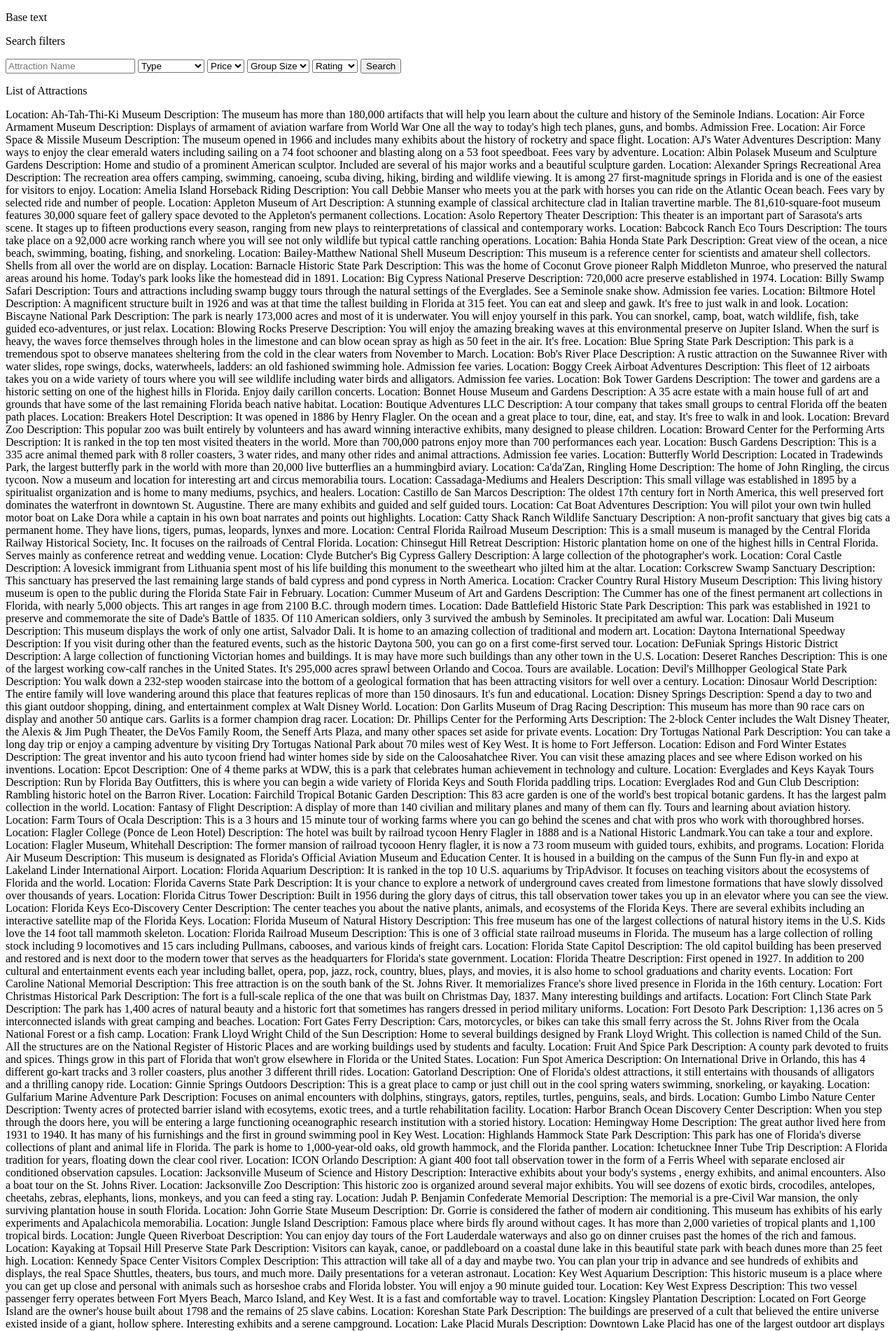
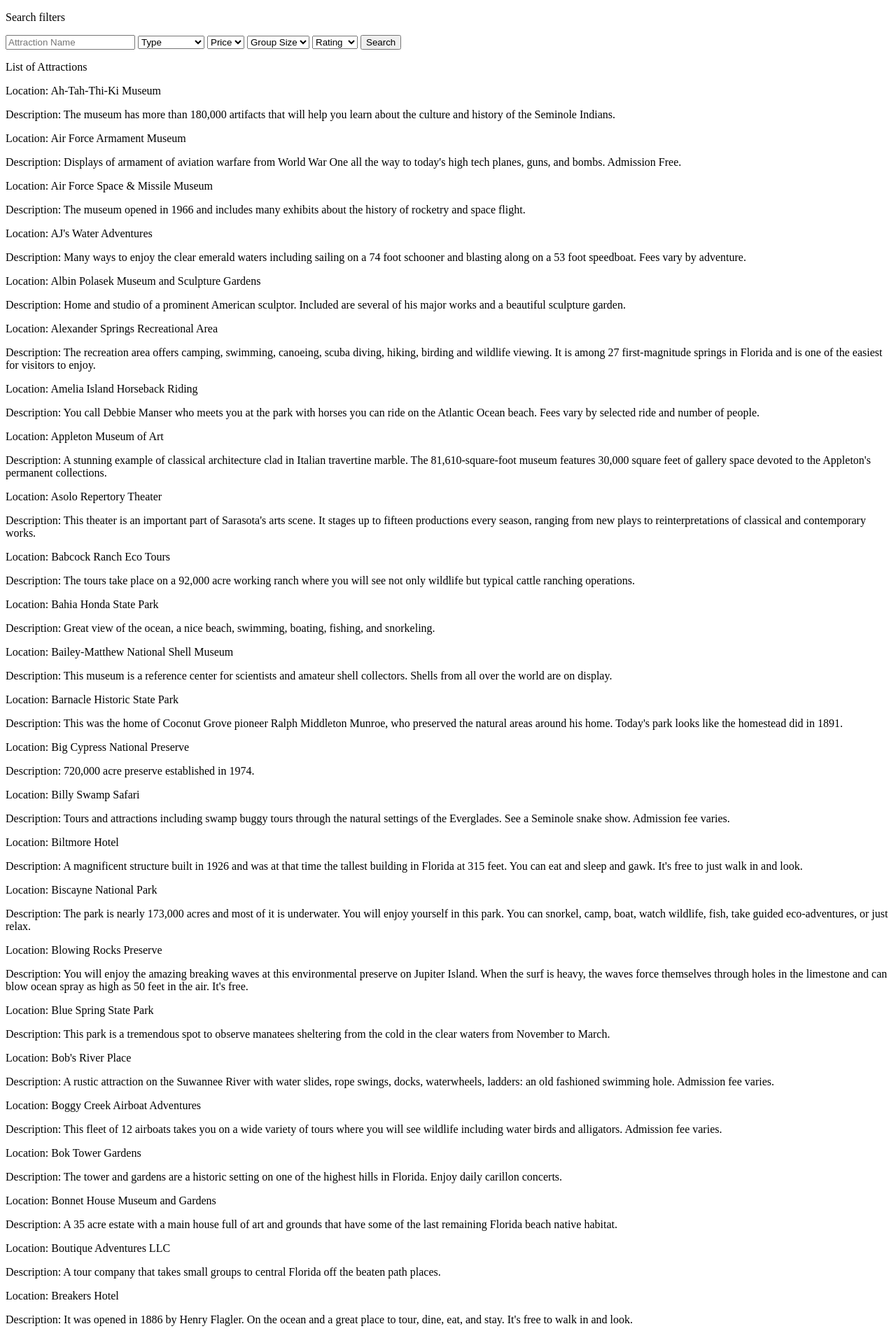
Before and after one commit to mcaveety/FBLA-Tourism-Search, a Flask app: page / in a window 1280 px wide. Shown: the top 1902 px of the page at 70% size. Run offline with Flask 2, Linux system fonts and the light colour scheme.

Commit message:
newlines work now yaya

```diff
--- a/templates/base.html
+++ b/templates/base.html
@@ -5,7 +5,6 @@
     <title>Florida Tourist Attractions</title>
 </head>
 <body>
-<p>Base text</p>
 {% block content %}
 
 {% endblock %}
--- a/templates/table.html
+++ b/templates/table.html
@@ -42,8 +42,8 @@
 <p>List of Attractions</p>
 {% for location in array %}
 
-Location: {{ location["name"] }}
-Description: {{ location["description"] }}
+<p>Location: {{ location["name"] }}</p>
+<p>Description: {{ location["description"] }}</p>
 
 {% endfor %}
 
```
